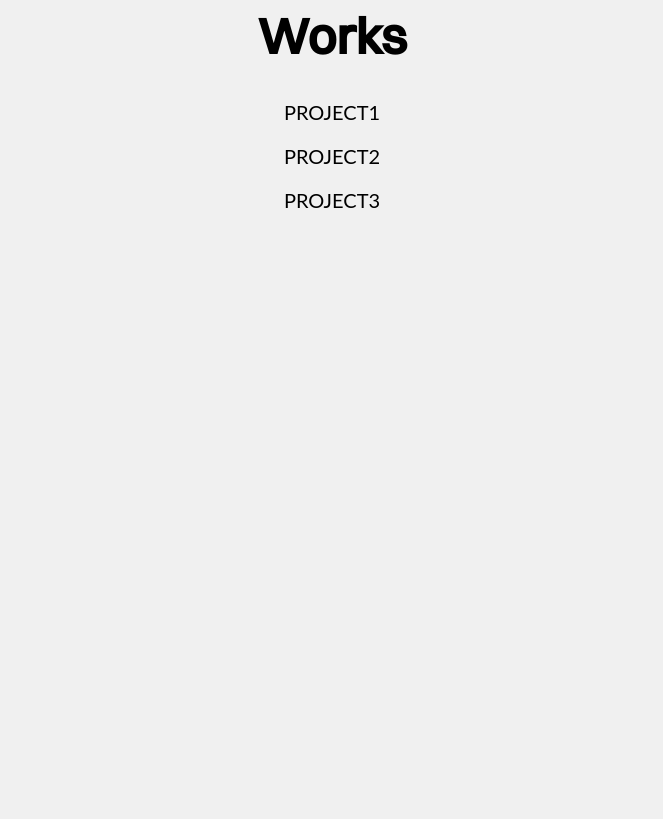
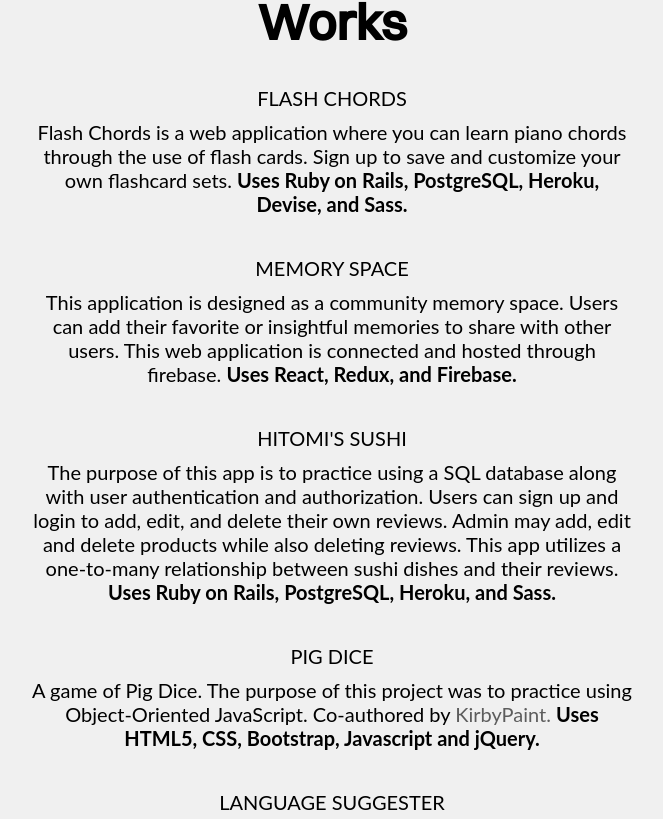
Before and after one commit to mekinsie/portfolio-react, a React (Create React App) app: page / in a window 1280 px wide. Shown: the part 2001-2820 px from the top of the page, without its empty margins (308-971 px from the left). Built offline with nearby package versions, Linux system fonts and the light colour scheme.

Commit message:
Add works to component

```diff
--- a/src/components/About.js
+++ b/src/components/About.js
@@ -25,6 +25,7 @@
 
   const List = styled.ul`
     padding-top: 50px;
+    padding-left: 30px;
     display: flex;
     flex-direction: column;
     flex-wrap: wrap;
--- a/src/components/Works.js
+++ b/src/components/Works.js
@@ -4,6 +4,7 @@
 function Works(){
   const WorksDiv = styled.div`
   height: 1000px;
+  margin-bottom: 100px;
   `;
 
   const WorksHeader = styled.h1`
@@ -11,7 +12,7 @@
   text-align: center;
   font-family: 'Switzer-Medium';
   margin-bottom: 20px;
-  padding-top: 5%;
+  padding-top: 50px;
 `;
 
 const WorksLinks = styled.div`
@@ -20,11 +21,16 @@
 `;
 
 const center = {
+  margin: 'auto',
   display: 'table',
-  margin: '0 auto',
   textAlign: 'center'
 }
 
+const Description = styled.p`
+font-family: Lato, sans-serif;
+padding-bottom: 30px;
+width: 600px;
+`;
 
   return(
     <>
@@ -32,9 +38,20 @@
       <WorksHeader>Works</WorksHeader>
       <WorksLinks>
         <ul style={center}>
-            <li ><a  href="#" target="_blank">Project1</a></li>
-            <li><a href="#" target="_blank">Project2</a></li>
-            <li><a href="#" target="_blank">Project3</a></li>
+            <li><a href="https://flash-chords.herokuapp.com/" target="_blank">Flash Chords</a></li>
+            <Description>Flash Chords is a web application where you can learn piano chords through the use of flash cards. Sign up to save and customize your own flashcard sets. <strong>Uses Ruby on Rails, PostgreSQL, Heroku, Devise, and Sass.</strong></Description>
+
+            <li ><a  href="https://www.memoryspace.net/" target="_blank">Memory Space</a></li>
+            <Description>This application is designed as a community memory space. Users can add their favorite or insightful memories to share with other users. This web application is connected and hosted through firebase. <strong>Uses React, Redux, and Firebase.</strong></Description>
+
+            <li><a href="https://hitomis-sushi.herokuapp.com/" target="_blank">Hitomi's Sushi</a></li>
+            <Description>The purpose of this app is to practice using a SQL database along with user authentication and authorization. Users can sign up and login to add, edit, and delete their own reviews. Admin may add, edit and delete products while also deleting reviews. This app utilizes a one-to-many relationship between sushi dishes and their reviews. <strong>Uses Ruby on Rails, PostgreSQL, Heroku, and Sass.</strong></Description>
+
+            <li><a href="https://mekinsie.github.io/pig-dice/" target="_blank">Pig Dice</a></li>
+            <Description>A game of Pig Dice. The purpose of this project was to practice using Object-Oriented JavaScript. Co-authored by <a href="https://github.com/KirbyPaint" target="_blank">KirbyPaint.</a> <strong>Uses HTML5, CSS, Bootstrap, Javascript and jQuery.</strong></Description>
+
+            <li><a href="https://mekinsie.github.io/language-suggester/" target="_blank">Language Suggester</a></li>
+            <Description>A quiz that suggests the best coding language for you. The Purpose of this project was to practice Javascript and jQuery, and branching. <strong>Uses HTML5, CSS, Bootstrap, Javascript and jQuery.</strong></Description>
         </ul>
       </WorksLinks>
     </WorksDiv>
--- a/src/css/index.scss
+++ b/src/css/index.scss
@@ -31,6 +31,11 @@
 // .head {
 //   margin-top: 50px;
 // }
+
+a {
+  color: rgb(93, 93, 93);
+  text-decoration: none;
+}
 
 ul {
   display: flex;
```
